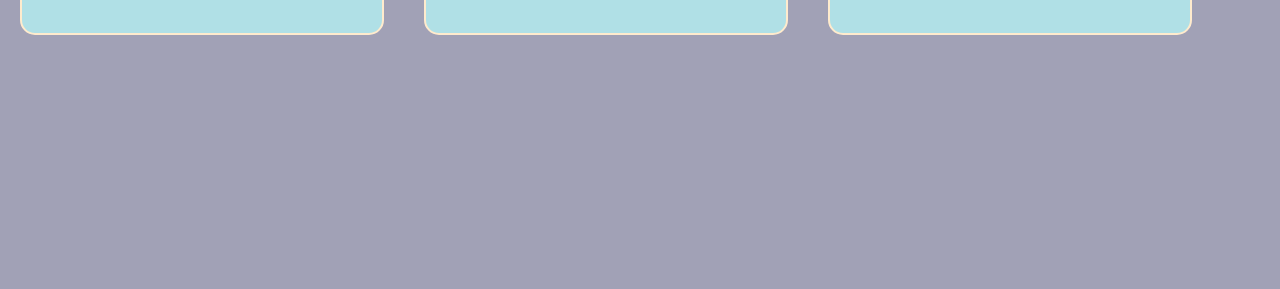
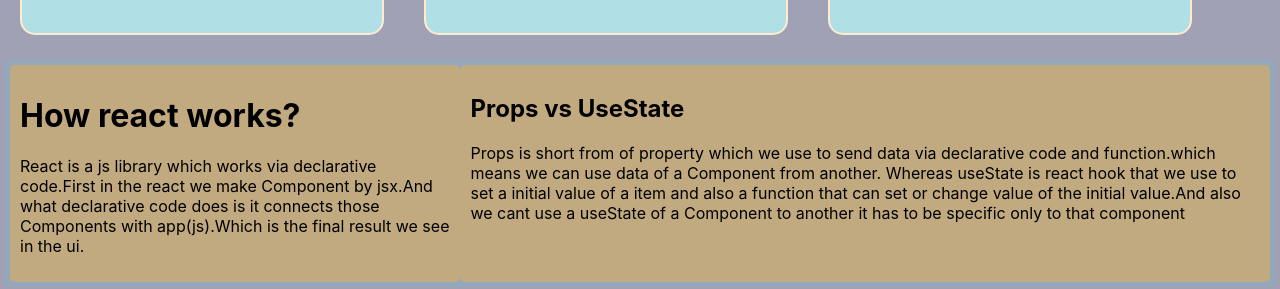
Before and after one commit to Mah-mu-dul/lucky-one, a React (Create React App) app: page / in a window 1280 px wide. Shown: the part 2136-2425 px from the top of the page. Before the commit the page ends 2191 px from the top, so only its background shows below. Built offline with nearby package versions, Linux system fonts and the light colour scheme.

Commit message:
everything is up to date

```diff
--- a/src/Components/Shop/Shop.css
+++ b/src/Components/Shop/Shop.css
@@ -10,6 +10,19 @@
 .btn{
 
 }
+.optional{
+    background-color: rgba(0, 255, 255, 0.075);
+    margin: 5px;
+    padding: 5px;
+    display: flex;
+        border-radius: 5px;
+
+}
+.details-op{
+    background-color: rgba(247, 169, 54, 0.438);
+    padding: 10px;
+    border-radius: 5px;
+}
 
 @media screen and (max-width:600px){
 
--- a/src/Components/Shop/Shop.js
+++ b/src/Components/Shop/Shop.js
@@ -47,6 +47,7 @@
     }
 
     return (
+        <div className="">
             <div className="shop-container">
                 <div className='card-container'>
                     {
@@ -65,6 +66,19 @@
 
                 </div>
             </div>
+            <div className="optional">
+                <div className="details-op">
+                    <h1>How react works?</h1>
+                    <p>React is a js library which works via declarative code.First in the react we make Component by jsx.And what declarative code does is it connects those Components with app(js).Which is the final result we see in the ui.</p>
+
+                </div>
+                <div className="details-op">
+                    <h2>Props vs UseState</h2>
+                    <p>Props is short from of property which we use to send data via declarative code and function.which means we can use data of a Component from another. Whereas useState is react hook that we use to set a initial value of a item and also a function that can set or change value of the initial value.And also we cant use a useState of a Component to another it has to be specific only to that component</p>
+
+                </div>
+            </div>
+        </div>
     );
 };
 
```
Lines whose indentation alone changed are shown as unchanged.
